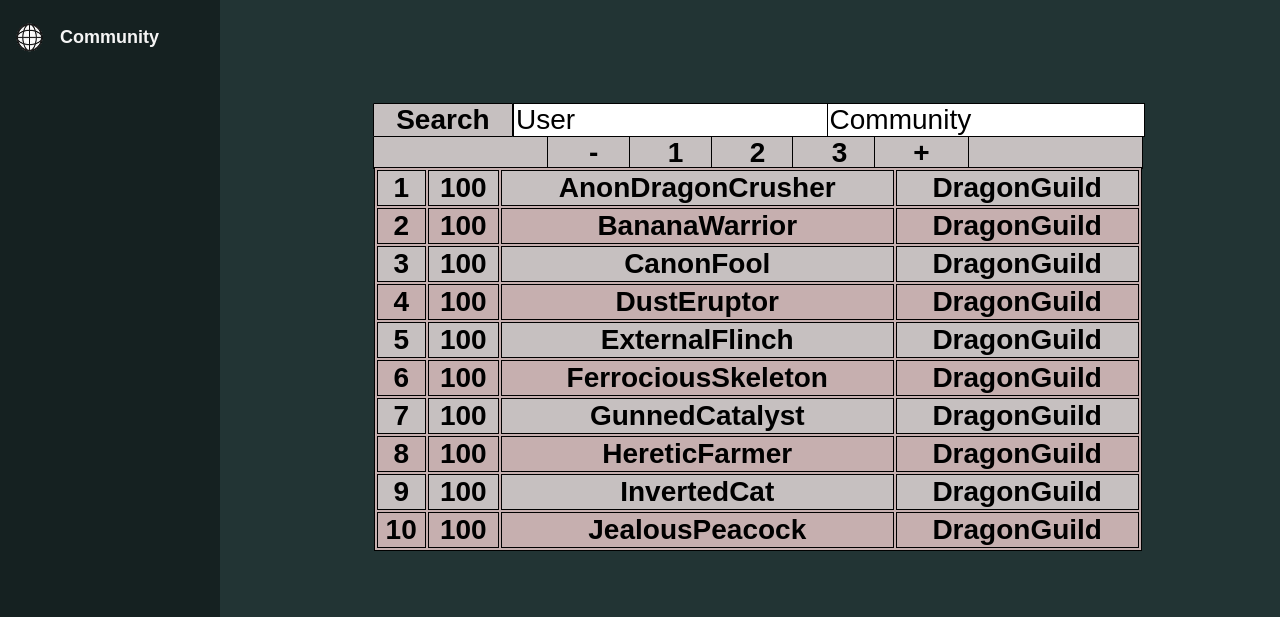
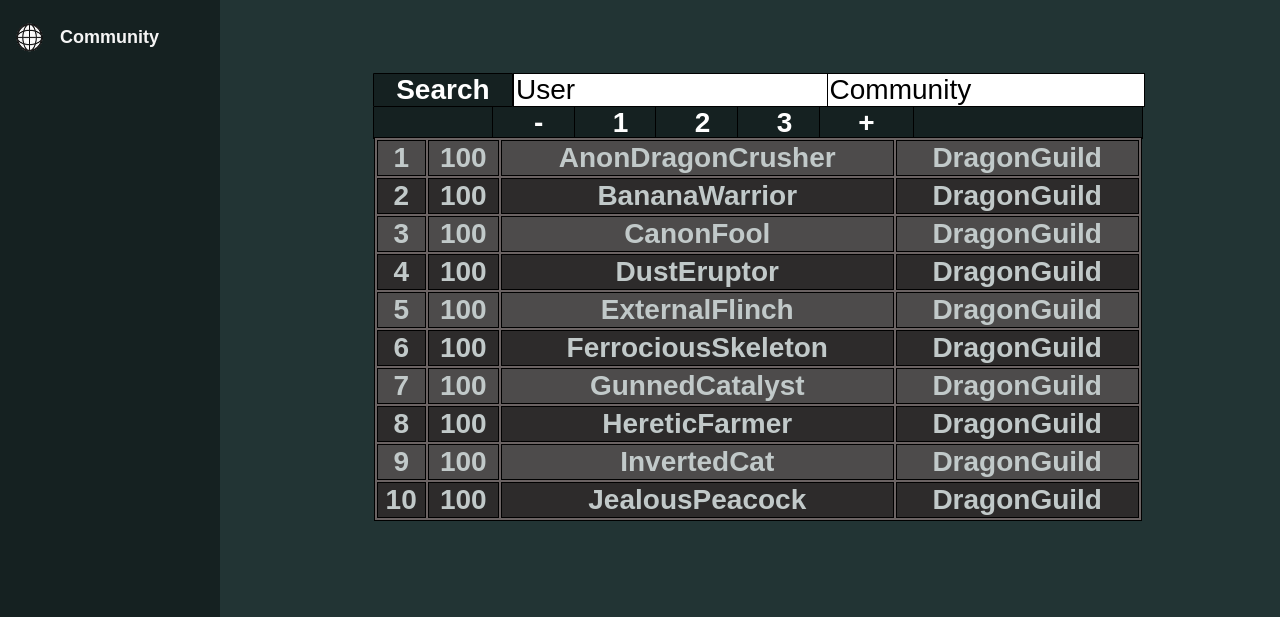
Before and after one commit to Ultiminer/Check24Challange, a website: page public/leaderboard.html in a window 1280 px wide. Shown: the part 183-800 px from the top of the page. Drawn offline with Linux system fonts and the light colour scheme; files whose address does not match are found by name.

Commit message:
Changed color scheme of leaderboard.css and updated readme for execution instructions

```diff
--- a/public/leaderboard.css
+++ b/public/leaderboard.css
@@ -6,30 +6,29 @@
   position: absolute;
   width:60%;
   margin-left:219.2px;
-  top:319px;
+  top:289px;
   left:12%;
   height:31px;
-  background-color: rgb(198, 192, 192);
+  background-color: rgb(21, 33, 33);
   border:1px solid black;
 }
 .lsearchbar_frame{
   position: absolute;
   width:60%;
   margin-left:219.2px;
-  top:286px;
+  top:256px;
   left:12%;
   height:34px;
-  background-color: rgb(198, 192, 192);
   background-color:rgb(21, 33, 33);
 }
 .lsearchbar_txt{
-  background-color:rgb(198, 192, 192);
+  background-color:rgb(21, 33, 33);
   position:relative;
   display:inline-block;
   margin-right:-4px;
   width:18%;
   height:32px;
-  color: rgb(0, 0, 0);
+  color: white;
   font-family:Arial, Helvetica, sans-serif;
   font-size: 28px;
   font-weight: bolder;
@@ -37,13 +36,11 @@
   border:1px solid rgb(0, 0, 0);
   border-radius: 1px;
 }
-.lsearchbar_txt:hover
-{
-  background-color:rgb(242, 227, 227);
+.lsearchbar_txt:hover{
+  background-color:  rgb(96, 84, 84);
 }
-.lsearchbar_txt:active
-{
-  background-color:rgb(255, 255, 255);
+.lsearchbar_txt:active{
+  background-color:  rgb(197, 185, 185);
 }
 .lsearchbar_form{
   position:relative;
@@ -59,39 +56,46 @@
 }
 .lselector_frame{
  position: absolute;
- top:320px;
+ top:290px;
  margin-left: 220px;
  left:22%;
  width:40%;
+ font-family:Arial, Helvetica, sans-serif;
+ font-size: 28px;
+ font-weight: bolder;
 }
 .lselector_el{
+
  position:relative;
  display:inline-block;
  margin:-10px;
  width:18%;
  height:30px;
  border:1px solid black;
+ color:white;
+ text-align: center;
+
 }
 
 .lselector_el{
-  background-color:  rgb(198, 192, 192);
+  background-color:  rgb(21, 33, 33);
 }
 .lselector_el:hover{
-  background-color:  rgb(242, 227, 227);
+  background-color:  rgb(96, 84, 84);
 }
 .lselector_el:active{
-  background-color:  rgb(255, 255, 255);
+  background-color:  rgb(197, 185, 185);
 }
 .ltable{
 position: absolute;
 width:60%;
-top:350px;
+top:320px;
 margin-left:220px;
 left:12%;
-background-color: rgb(198, 175, 175);
+background-color: rgb(107, 99, 99);
 }
 .ltxt {
-    color: black;
+    color: rgb(193, 201, 201);
     text-align: center;
     font-family:Arial, Helvetica, sans-serif;
     font-size: 28px;
@@ -102,10 +106,10 @@ td,table{
 }
 
 tr:nth-child(even) {
-    background-color: rgb(198, 175, 175);
+    background-color: rgb(45, 43, 43);;
   }
 tr:nth-child(odd) {
-    background-color:  rgb(198, 192, 192);
+    background-color:  rgb(77, 75, 75);;
   }
 .lbig_txt {
   position: absolute;
--- a/public/leaderboard.html
+++ b/public/leaderboard.html
@@ -23,7 +23,7 @@
       </div>
   <div class="lcontent_bg"></div>
   <div class="lbig_txt">Leaderboard</div>
-  <div class="lselector_frame ltxt">
+  <div class="lselector_frame">
   <div class="lselector_el" id="lbackward">-</div>
   <div class="lselector_el" id="lside1">1</div>
   <div class="lselector_el" id="lside2">2</div>
```
Also changed, not shown: README.md.
